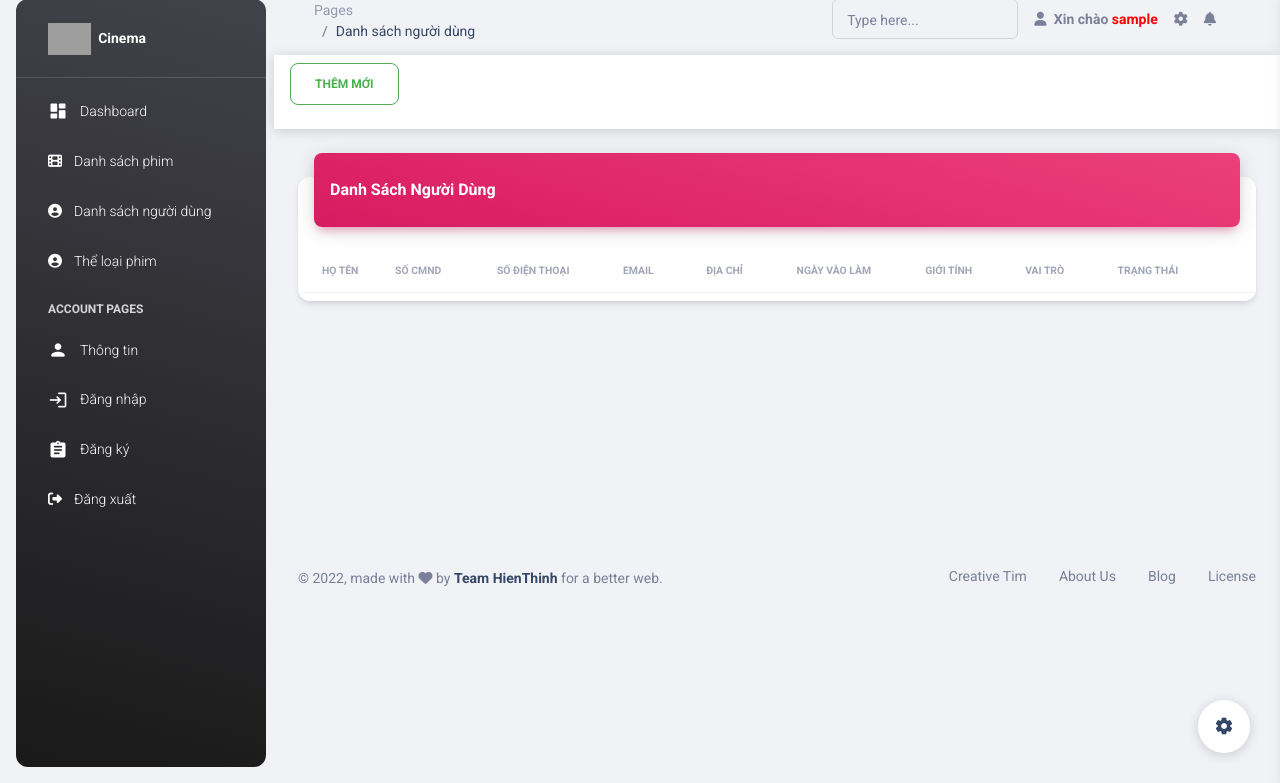
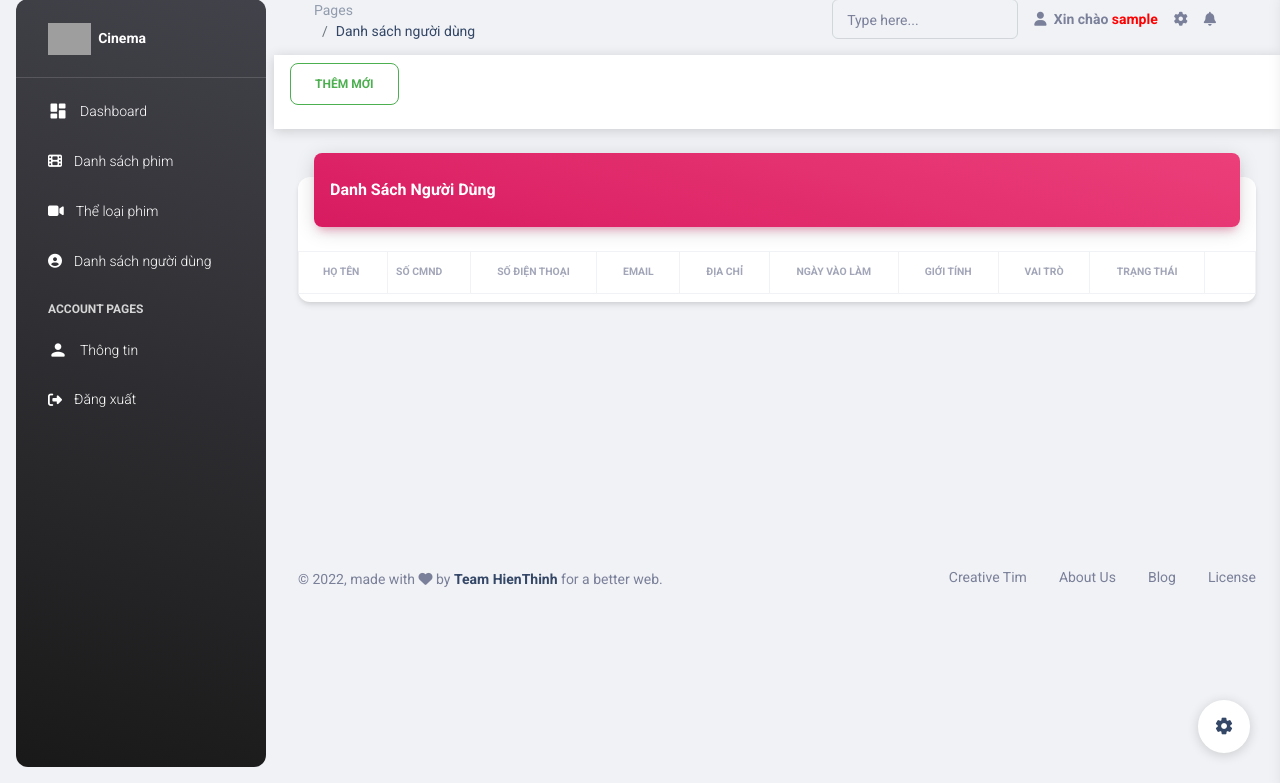
Before and after one commit to tranthinh201/web-film, a PHP site: page /admin/pages/nguoi-dung/index.php in a window 1280 px wide. Shown: the part 17-800 px from the top of the page. Run offline with PHP 8.4, Linux system fonts and the light colour scheme; the visitor is signed in with stand-in values (Sample User, id 1); data that the repository does not hold is empty; some libraries are stand-ins or nearby versions; grey boxes are pictures that could not be loaded.

Commit message:
sủa lại sidebar

```diff
--- a/admin/include/sidebar.php
+++ b/admin/include/sidebar.php
@@ -26,6 +26,14 @@
                 </a>
             </li>
             <li class="nav-item">
+                <a class="nav-link text-white" href="../the-loai-phim">
+                    <div class="text-white text-center me-2 d-flex align-items-center justify-content-center">
+                      <i class="fas fa-video opacity-10" ></i>
+                    </div>
+                    <span class="nav-link-text ms-1">Thể loại phim</span>
+                </a>
+            </li>
+            <li class="nav-item">
                 <a class="nav-link text-white" href="../nguoi-dung/">
                     <div class="text-white text-center me-2 d-flex align-items-center justify-content-center">
                         <i class="fas fa-user-circle opacity-10"></i>
@@ -33,27 +41,18 @@
                     <span class="nav-link-text ms-1">Danh sách người dùng</span>
                 </a>
             </li>
-            <li class="nav-item">
-                <a class="nav-link text-white" href="../the-loai-phim">
-                    <div class="text-white text-center me-2 d-flex align-items-center justify-content-center">
-                        <i class="fas fa-user-circle opacity-10"></i>
-                    </div>
-                    <span class="nav-link-text ms-1">Thể loại phim</span>
-                </a>
-            </li>
-
             <li class="nav-item mt-3">
                 <h6 class="ps-4 ms-2 text-uppercase text-xs text-white font-weight-bolder opacity-8">Account pages</h6>
             </li>
             <li class="nav-item">
-                <a class="nav-link text-white " href="../profile.php">
+                <a class="nav-link text-white " href="../profile">
                     <div class="text-white text-center me-2 d-flex align-items-center justify-content-center">
                         <i class="material-icons opacity-10">person</i>
                     </div>
                     <span class="nav-link-text ms-1">Thông tin</span>
                 </a>
             </li>
-            <li class="nav-item">
+<!--             <li class="nav-item">
                 <a class="nav-link text-white " href="../sign-in.php">
                     <div class="text-white text-center me-2 d-flex align-items-center justify-content-center">
                         <i class="material-icons opacity-10">login</i>
@@ -68,7 +67,7 @@
                     </div>
                     <span class="nav-link-text ms-1">Đăng ký</span>
                 </a>
-            </li>
+            </li> -->
             <li class="nav-item">
                 <a class="nav-link text-white " href="../logout.php">
                     <div class="text-white text-center me-2 d-flex align-items-center justify-content-center">
--- a/admin/pages/nguoi-dung/index.php
+++ b/admin/pages/nguoi-dung/index.php
@@ -74,7 +74,7 @@ session_start();
                         </div>
                         <div class="card-body px-0 pb-2">
                             <div class="table-responsive p-0">
-                                <table class="table align-items-center mb-0">
+                                <table class="table align-items-center mb-0 table-hover table-bordered">
                                     <thead>
                                         <tr>
                                             <th class="text-uppercase text-secondary text-xxs font-weight-bolder opacity-7">Họ tên</th>
--- a/admin/pages/the-loai-phim/index.php
+++ b/admin/pages/the-loai-phim/index.php
@@ -58,7 +58,7 @@ session_start();
                         </div>
                         <div class="card-body px-0 pb-2">
                             <div class="table-responsive p-0">
-                                <table class="table align-items-center mb-0">
+                                <table class="table align-items-center mb-0 table-hover table-bordered">
                                     <thead>
                                         <tr style="text-align: center">
                                             <th class="text-uppercase text-secondary text-xs font-weight-bolder opacity-7">Mã thể loại phim</th>
```
